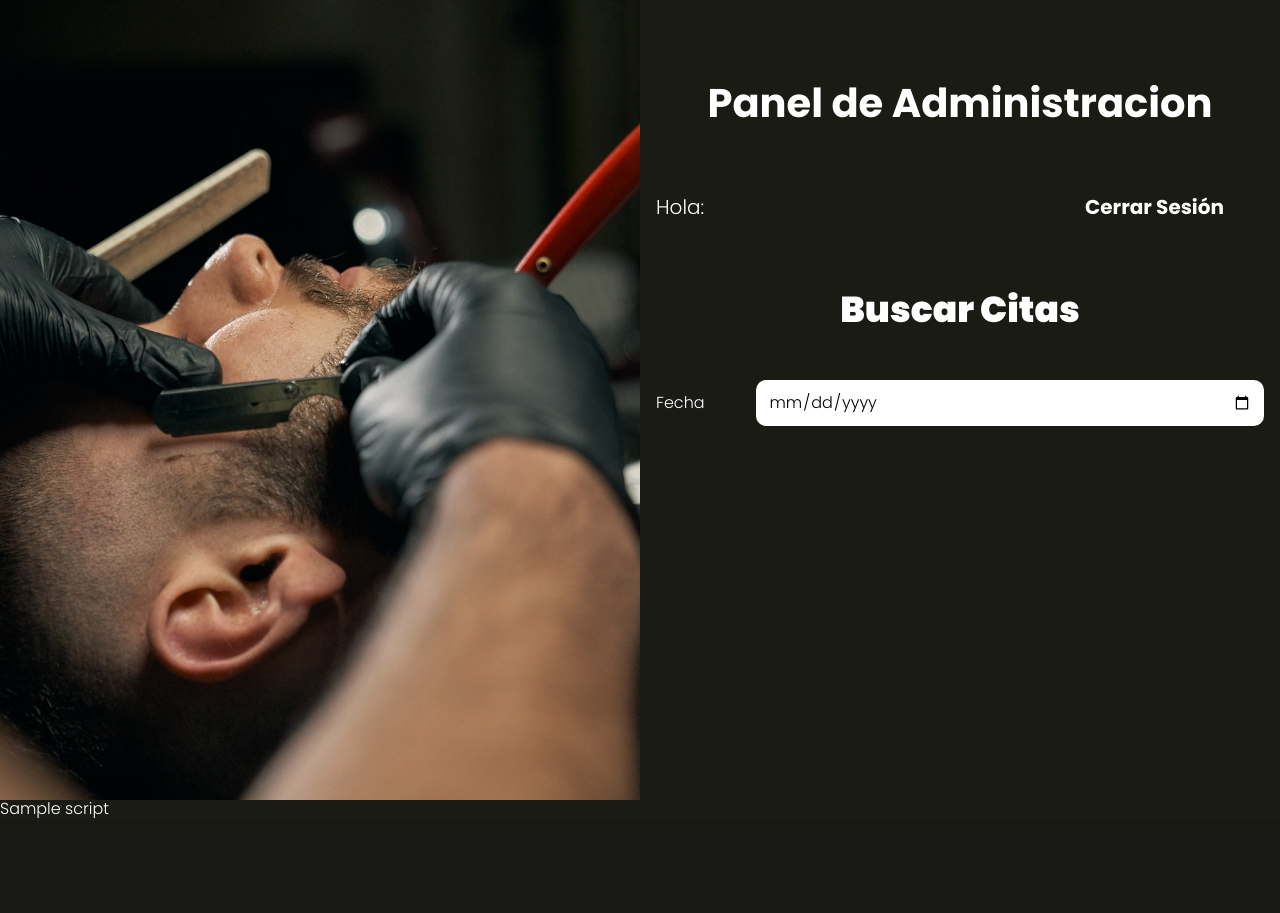
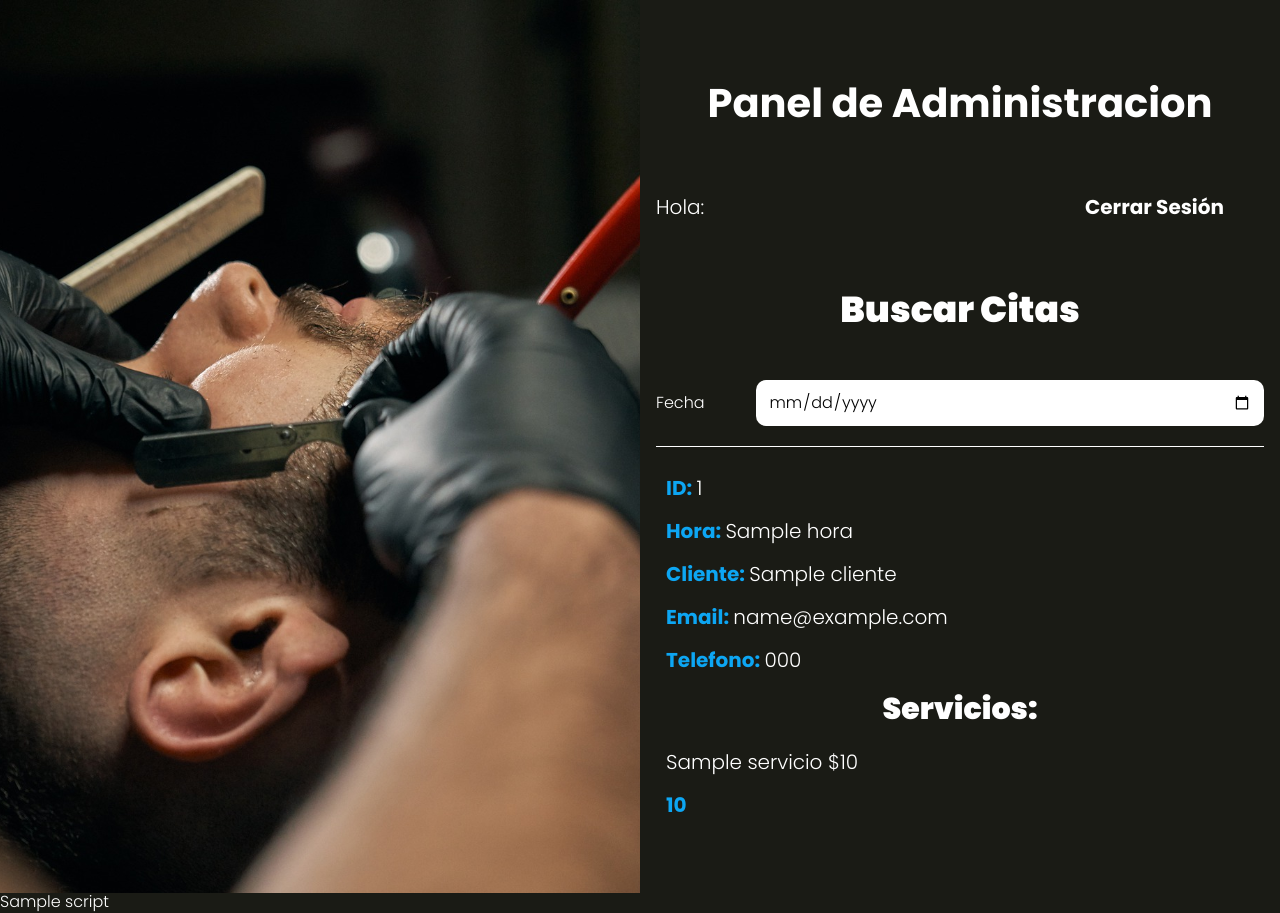
Before and after one commit to David407407/AppSalon_MVC-VS, a PHP site: the page made by views/admin/index.php in a window 1280 px wide. Before the commit the page ends 819 px from the top, so only its background shows below. Run offline with PHP 8.4, Linux system fonts and the light colour scheme; the template is opened without the code that fills it: most values are stand-ins (such as "Sample title", 1, 10 or a date in 2020).

Commit message:
Mostrando los servicios en el panel

```diff
--- a/controllers/AdminController.php
+++ b/controllers/AdminController.php
@@ -20,10 +20,9 @@ class AdminController {
 
         $citas = AdminCita::SQL($consulta);
 
-        debuguear($citas);
-
         $router->render('admin/index', [
-            'nombre' => $_SESSION['nombre']
+            'nombre' => $_SESSION['nombre'],
+            'citas' => $citas
         ]);
     }
 }
--- /dev/null
+++ b/src/scss/layout/_admin.scss
@@ -0,0 +1,20 @@
+@use 'base/variables' as v;
+
+.citas {
+    list-style: none;
+    padding: 0;
+    li {
+        padding: 1rem;
+        border-top: 1px solid v.$blanco;
+        p {
+            color: v.$azul;
+            font-weight: v.$bold;
+        }
+
+        span,
+        .servicio {
+            font-weight: v.$regular;
+            color: v.$blanco;
+        }
+    }
+}
--- a/src/scss/layout/_index.scss
+++ b/src/scss/layout/_index.scss
@@ -2,3 +2,4 @@
 @forward 'cita';
 @forward 'servicios';
 @forward 'resumen';
+@forward 'admin';
--- a/views/admin/index.php
+++ b/views/admin/index.php
@@ -17,5 +17,32 @@
 </div>
 
 <div class="citas-admin">
+    <ul class="citas">
+        <?php
+        $idCita = 0;
+        $total = 0;
+         foreach( $citas as $cita):
+                if($idCita !== $cita->id):
+            ?>
+            <li>
+                <p>ID: <span> <?php echo $cita->id ?></span></p>
+                <p>Hora: <span> <?php echo $cita->hora ?></span></p>
+                <p>Cliente: <span> <?php echo $cita->cliente ?></span></p>
+                <p>Email: <span> <?php echo $cita->email ?></span></p>
+                <p>Telefono: <span> <?php echo $cita->telefono ?></span></p>
 
+                <h3>Servicios:</h3>
+
+            <?php
+                $idCita = $cita->id;
+                endif;
+                $total += $cita->precio;
+            ?>
+                <p class="servicio"><?php echo $cita->servicio . " $" . $cita->precio; ?></p>
+            <?php if($idCita !== $cita->id) { ?>
+            <?php } ?>
+        <?php endforeach; ?>
+                <p> <?php echo $total; ?></p>
+            </li>
+    </ul>
 </div>
```
Also changed, not shown: public/build/css/app.css, 1 other file.
